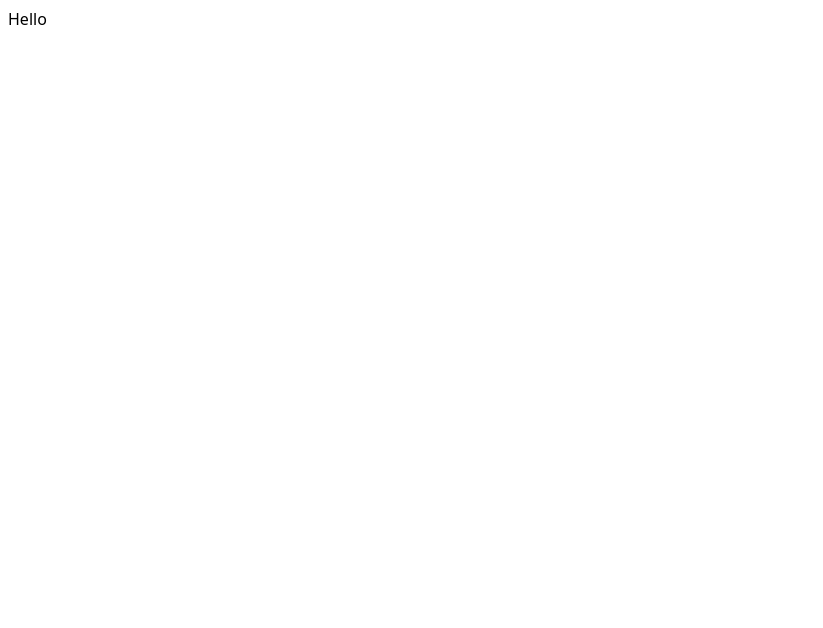
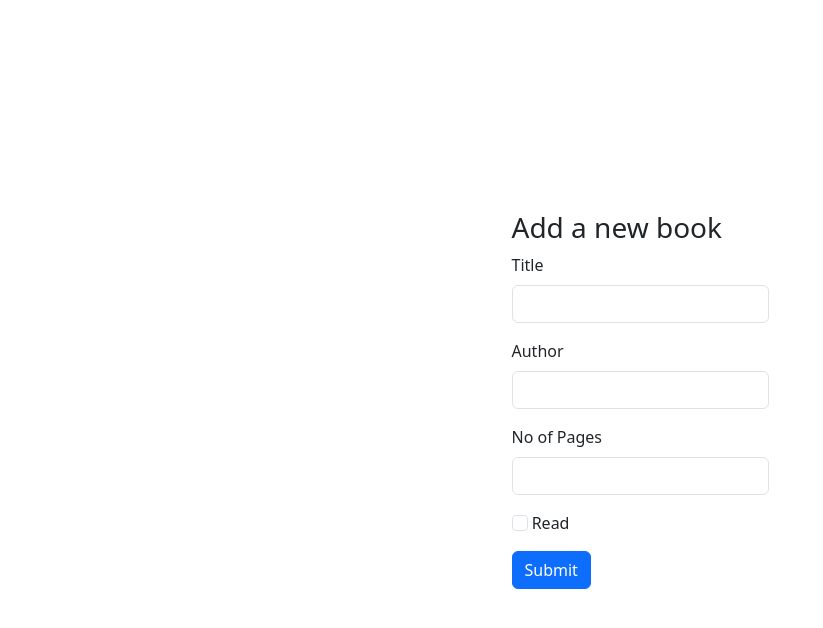
Before and after one commit to chanpreetRatta/Library, a plain HTML site: page index.html in a window 1280 px wide. Shown: the whole page, without its empty margins (0-823 px from the left). Drawn offline with nearby package versions, Linux system fonts and the light colour scheme.

Commit message:
implement the basic UI

```diff
--- a/index.html
+++ b/index.html
@@ -5,10 +5,46 @@
     <meta http-equiv="X-UA-Compatible" content="IE=edge" />
     <meta name="viewport" content="width=device-width, initial-scale=1.0" />
     <title>Document</title>
+    <link
+      href="https://cdn.jsdelivr.net/npm/bootstrap@5.3.0-alpha3/dist/css/bootstrap.min.css"
+      rel="stylesheet"
+      integrity="sha384-KK94CHFLLe+nY2dmCWGMq91rCGa5gtU4mk92HdvYe+M/SXH301p5ILy+dN9+nJOZ"
+      crossorigin="anonymous"
+    />
     <link rel="stylesheet" href="style.css" />
   </head>
   <body>
-    Hello
+    <div class="container">
+      <h3>Add a new book</h3>
+      <form>
+        <div class="mb-3">
+          <label for="title" class="form-label">Title</label>
+          <input type="text" class="form-control" name="title" id="title" />
+        </div>
+
+        <div class="mb-3">
+          <label for="author" class="form-label">Author</label>
+          <input type="text" class="form-control" name="author" id="author" />
+        </div>
+
+        <div class="mb-3">
+          <label for="pages" class="form-label">No of Pages</label>
+          <input type="number" class="form-control" name="pages" id="pages" />
+        </div>
+
+        <div class="mb-3">
+          <input
+            type="checkbox"
+            class="form-check-input"
+            name="is-read"
+            id="is-read"
+          />
+          <label for="is-read" class="form-check-label">Read</label>
+        </div>
+
+        <button class="btn btn-primary">Submit</button>
+      </form>
+    </div>
     <script src="index.js"></script>
   </body>
 </html>
--- a/style.css
+++ b/style.css
@@ -4,4 +4,8 @@
 
 html, body{
     font-family: system-ui, -apple-system, BlinkMacSystemFont, 'Segoe UI', Roboto, Oxygen, Ubuntu, Cantarell, 'Open Sans', 'Helvetica Neue', sans-serif;
+    display: grid;
+    justify-content: center;
+    align-items: center;
+    height: 100vh;
 }
```
